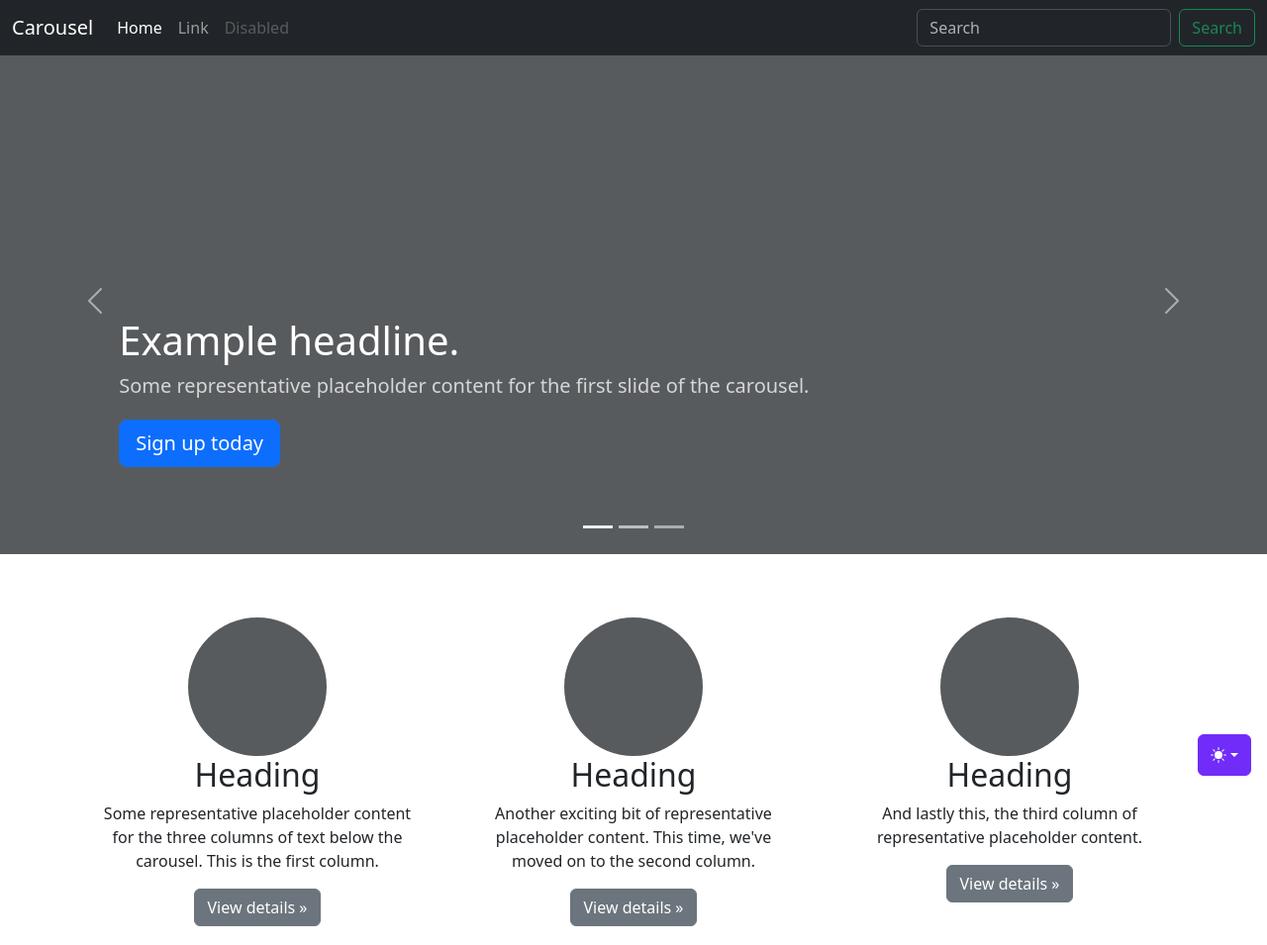
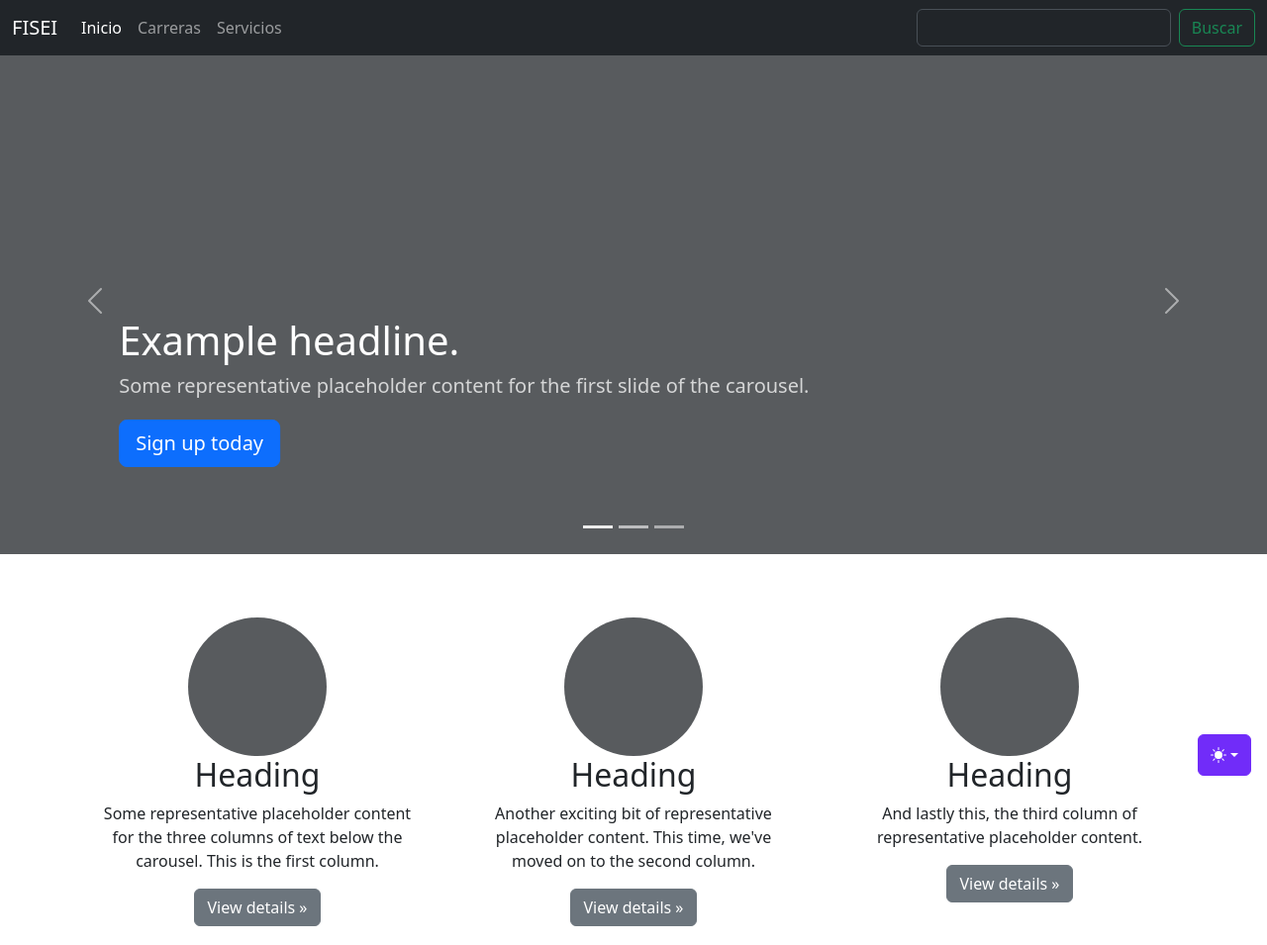
Before and after one commit to Paul-Acurio/comandos_basicos, a plain HTML site: page index.html in a window 1280 px wide. Shown: the top 955 px of the page at 99% size. Drawn offline with Linux system fonts and the light colour scheme.

Commit message:
feat(navbar): modifica el idioma de la pagina de la FISEI

```diff
--- a/index.html
+++ b/index.html
@@ -9,7 +9,7 @@
       content="Mark Otto, Jacob Thornton, and Bootstrap contributors"
     />
     <meta name="generator" content="Astro v5.13.2" />
-    <title>Carousel Template · Bootstrap v5.3</title>
+    <title>FISEI</title>
     <link
       rel="canonical"
       href="https://getbootstrap.com/docs/5.3/examples/carousel/"
@@ -192,7 +192,7 @@
     <header data-bs-theme="dark">
       <nav class="navbar navbar-expand-md navbar-dark fixed-top bg-dark">
         <div class="container-fluid">
-          <a class="navbar-brand" href="#">Carousel</a>
+          <a class="navbar-brand" href="#">FISEI</a>
           <button
             class="navbar-toggler"
             type="button"
@@ -207,22 +207,20 @@
           <div class="collapse navbar-collapse" id="navbarCollapse">
             <ul class="navbar-nav me-auto mb-2 mb-md-0">
               <li class="nav-item">
-                <a class="nav-link active" aria-current="page" href="#">Home</a>
+                <a class="nav-link active" aria-current="page" href="#">Inicio</a>
               </li>
-              <li class="nav-item"><a class="nav-link" href="#">Link</a></li>
-              <li class="nav-item">
-                <a class="nav-link disabled" aria-disabled="true">Disabled</a>
-              </li>
+              <li class="nav-item"><a class="nav-link" href="#">Carreras</a></li>
+              <li class="nav-item"><a class="nav-link" href="#">Servicios</a></li>
             </ul>
             <form class="d-flex" role="search">
               <input
                 class="form-control me-2"
                 type="search"
-                placeholder="Search"
+                placeholder=""Buscar
                 aria-label="Search"
               />
               <button class="btn btn-outline-success" type="submit">
-                Search
+                Buscar
               </button>
             </form>
           </div>
```
